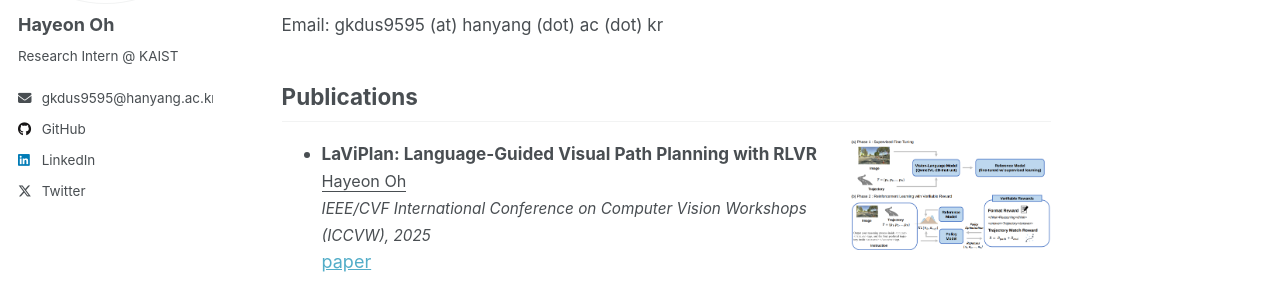
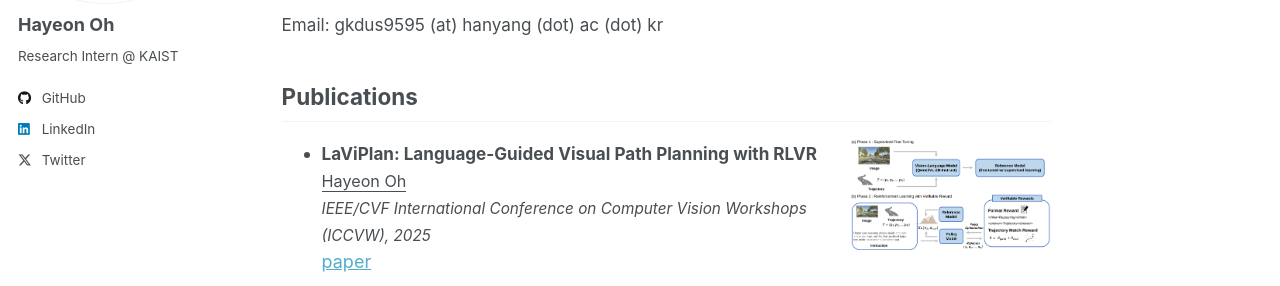
Before and after one commit to OPhD-hahao/OPhD-hahao.github.io, a Jekyll site: the page built from _pages/about.md, in a window 1280 px wide. Shown: the part 229-515 px from the top of the page. Built offline with Jekyll 4.4.1, drawn with Linux system fonts in a browser that asks for light colours; a script that is not in the unit is left out.

Commit message:
change email

```diff
--- a/_config.yml
+++ b/_config.yml
@@ -29,7 +29,7 @@ author:
   location         : # "KAIST"
   employer         : # "Red Brick University"
   uri              : # URL
-  email            : "gkdus9595@hanyang.ac.kr"
+  email            : # "gkdus9595@hanyang.ac.kr"
 
   # Academic websites
   academia         : # URL
```
